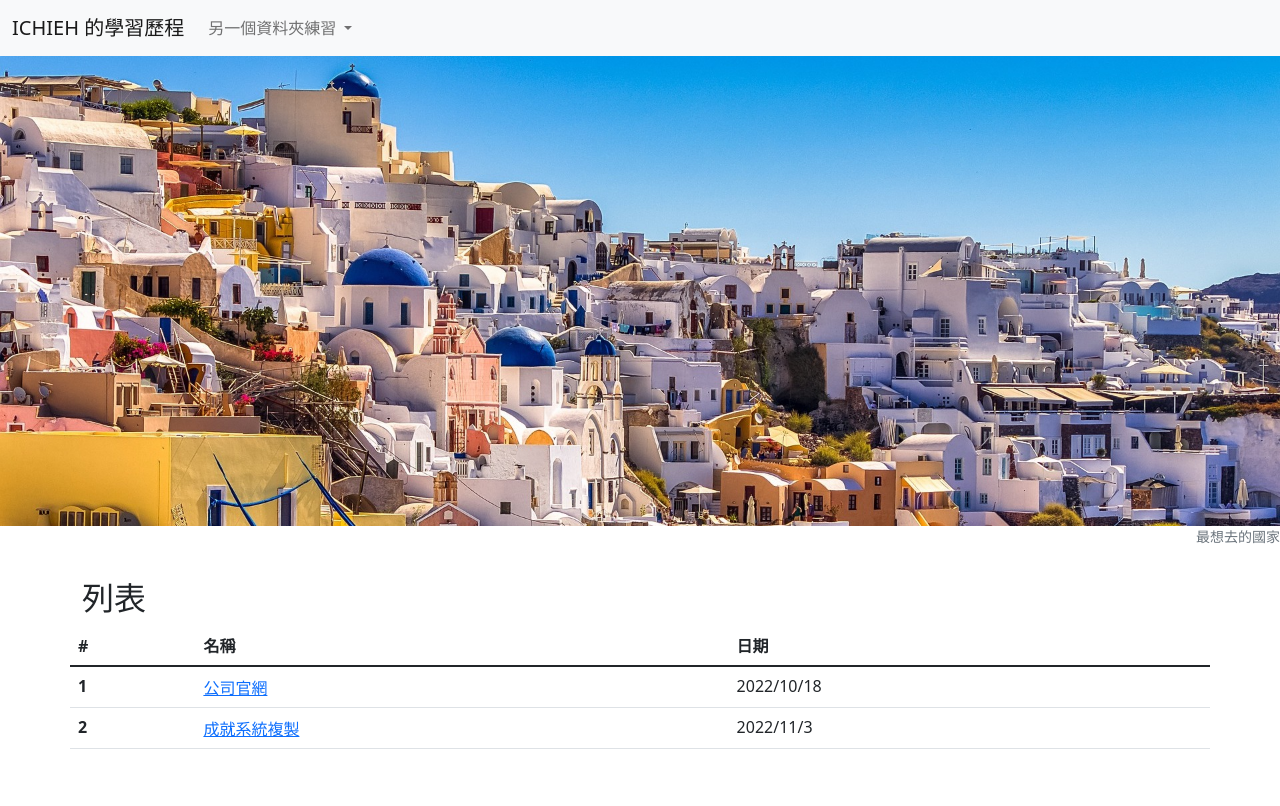
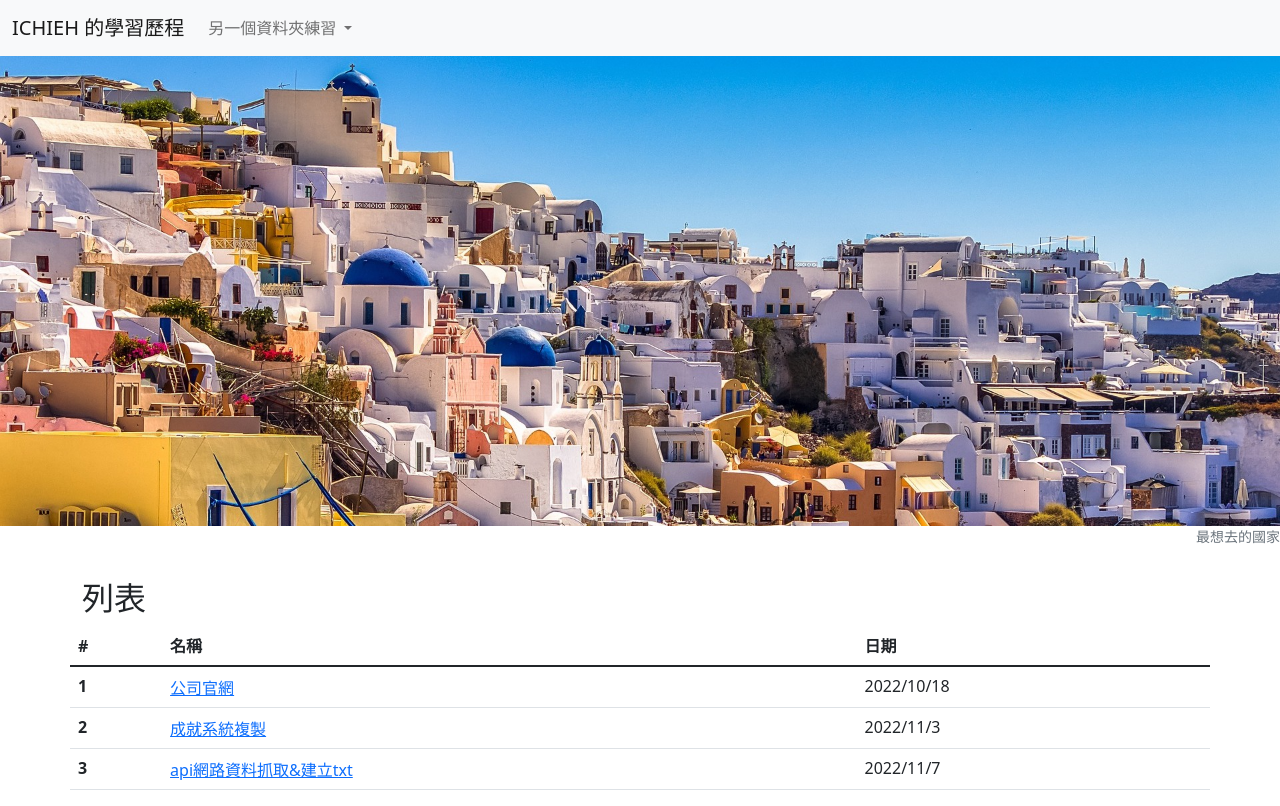
Before and after one commit to ichiehg0v/bootstrap1017, a plain HTML site: page index.html in a window 1280 px wide. Drawn offline with nearby package versions, Linux system fonts and the light colour scheme.

Commit message:
Update index.html

```diff
--- a/index.html
+++ b/index.html
@@ -58,6 +58,11 @@
                  <td><a href="g0vbadgeronny.html" target="_blank">成就系統複製</a></td>
                  <td>2022/11/3</td>
                  </tr>
+                 <tr>
+                 <th scope="row">3</th>
+                 <td><a href="badge.py" target="_blank">api網路資料抓取&建立txt</a></td>
+                 <td>2022/11/7</td>
+                 </tr>
                 </tbody>
             </table>
             </div>
```
